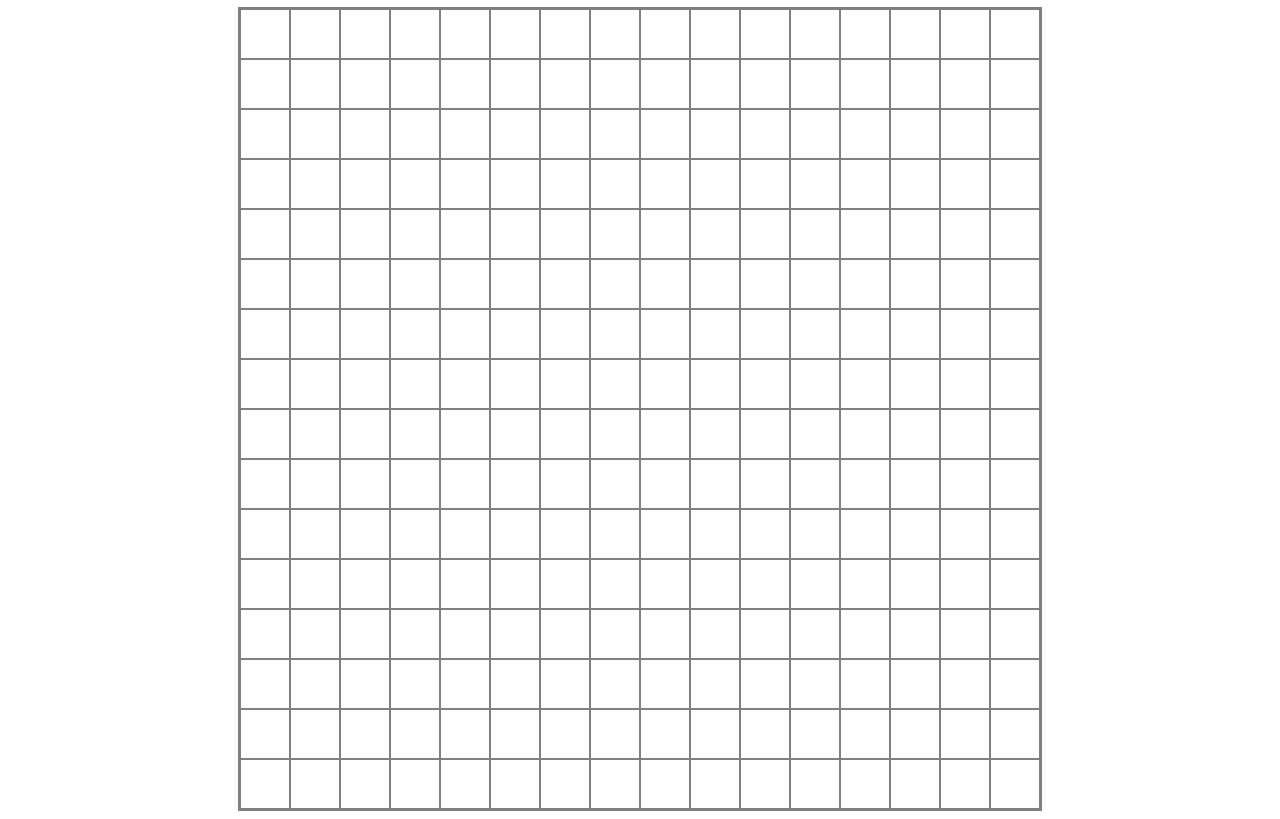
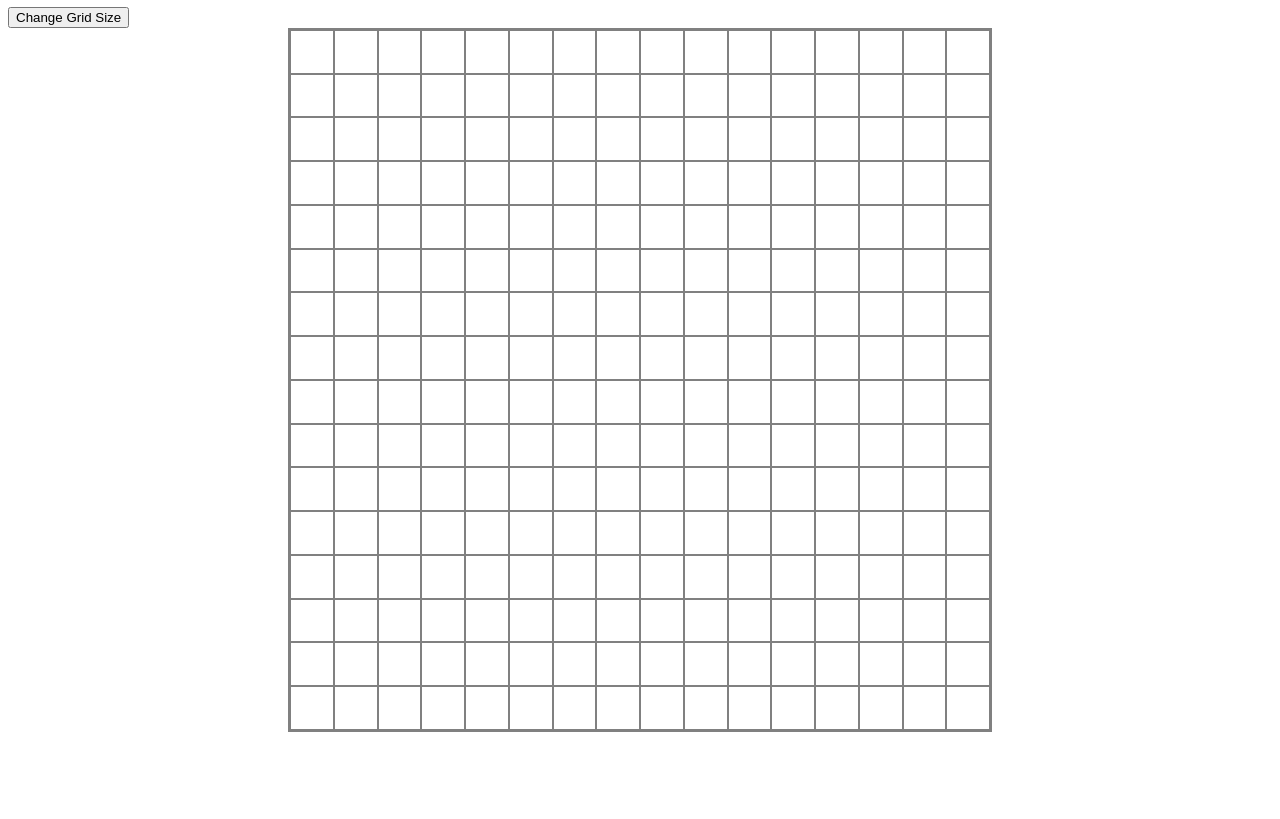
Before and after one commit to crzhang94/etch-a-sketch, a plain HTML site: page index.html in a window 1280 px wide. Shown: the part 73-892 px from the top of the page. After the commit the page ends 813 px from the top, so only its background shows below. Drawn offline with Linux system fonts and the light colour scheme.

Commit message:
Add resize button with prompt

```diff
--- a/index.html
+++ b/index.html
@@ -11,6 +11,7 @@
 <body>
     <div class="container">
         <div class="header"><h1>Etch-a-Sketch</h1></div>
+        <button id="resize">Change Grid Size</button>
         <div class="grid"></div>
     </div>
 
--- a/script.js
+++ b/script.js
@@ -1,9 +1,7 @@
 // DOM Elements
 
 const grid = document.querySelector('.grid');
-
-
-
+const resize = document.getElementById('resize');
 
 // Create a 16 x 16 grid of square divs
 
@@ -33,8 +31,9 @@ function makeGrid() {
 
 makeGrid();
 
-
-
-// Add a button to the top of the screen that sends a popup asking for number of squares per side fot the new grid (generates in the same TOTAL SPACE as before and replaces old grid)
+// Resize button sends a popup asking for user input for grid size
+resize.addEventListener('click', () => {
+    prompt("Please enter desired number of squares per grid edge: _ x _");
+})
 
 // Set the limit for user input to a max of 100
--- a/styles.css
+++ b/styles.css
@@ -1,8 +1,8 @@
 
 .grid {
     display: grid;
-    width: 800px;
-    height: 800px;
+    width: 700px;
+    height: 700px;
     grid-template-columns: repeat(16,1fr);
     margin: auto;
     border: 2px solid grey;
```
